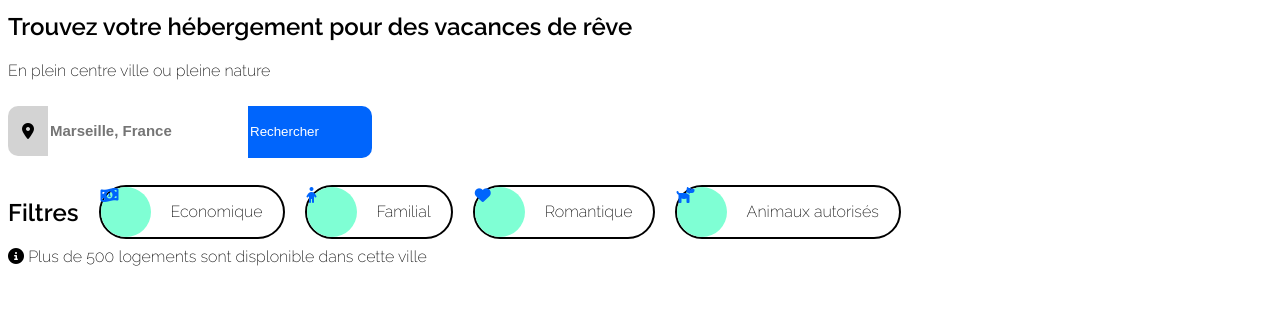
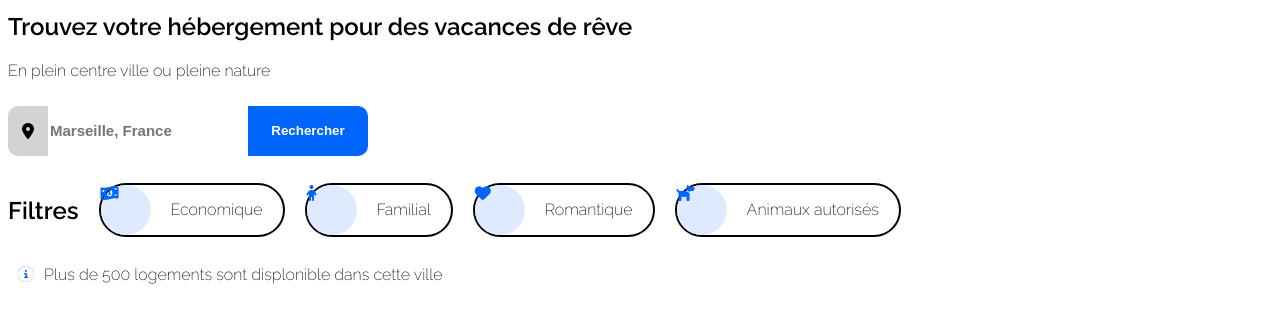
Before and after one commit to Aliksssss/alisackvannavong_2_170222, a plain HTML site: page index.html in a window 1280 px wide. Shown: the part 87-410 px from the top of the page. Drawn offline with Linux system fonts and the light colour scheme.

Commit message:
feat: header

```diff
--- a/index.html
+++ b/index.html
@@ -41,7 +41,7 @@
         <!--icone et barre de recherche-->
             <div class="research-icons"><i class="fa-solid fa-location-dot"></i></div>
                <div><input class="research-bar" type="search" placeholder="Marseille, France "></div>
-                <div><input class="research-button" type=g"button" value ="Rechercher"></div>
+                <div><input class="research-button" type="button" value ="Rechercher"></div>
         </div>
 
             <!--filtre-->
@@ -72,7 +72,9 @@
 
         <div class="info">
             <div class="info-para">
-            <i class="fa-solid fa-circle-info"></i> Plus de 500 logements sont displonible dans cette ville</div>
+            <i class="fa-solid fa-circle-info information"></i>
+            <div class="txt-info">Plus de 500 logements sont displonible dans cette ville</div>
+        </div>
 
         </div>
 
--- a/style.css
+++ b/style.css
@@ -115,10 +115,11 @@ nav a{
     border: none;
     background-color: #0065FC;
     display: flex;
-    justify-content: center;
     color: white;
     cursor: pointer;
     border-radius: 0 10px 10px 0;
+    justify-content: center;
+    font-weight: bold;
 }
 
 /*Filtres*/
@@ -148,11 +149,10 @@ nav a{
     height: 50px;
     width: 50px;
     color: #0065FC;
-    background-color: aquamarine;
+    background-color: #deebff;
     display: flex;
     align-items: center;
     justify-content: center;
-
 }
 
 .txt-icons{
@@ -164,8 +164,26 @@ nav a{
     padding-right: 20px;
     border-radius: 0 25px 25px 0;
 }
-/* informations*/g
+/* informations*/
 
 .info-para{
     padding-top: 10px;
+    color: black;
+    display: flex;
+    align-items: center;
+    padding: 10px;
 }
+
+.information{
+    color: white;
+    background-color:#0065FC;
+    border-radius: 10px 10px 10px 10px;
+    display:flex;
+    justify-content: center;
+    align-items:center
+}
+
+.txt-info{
+    padding: 10px;
+
+}
```
